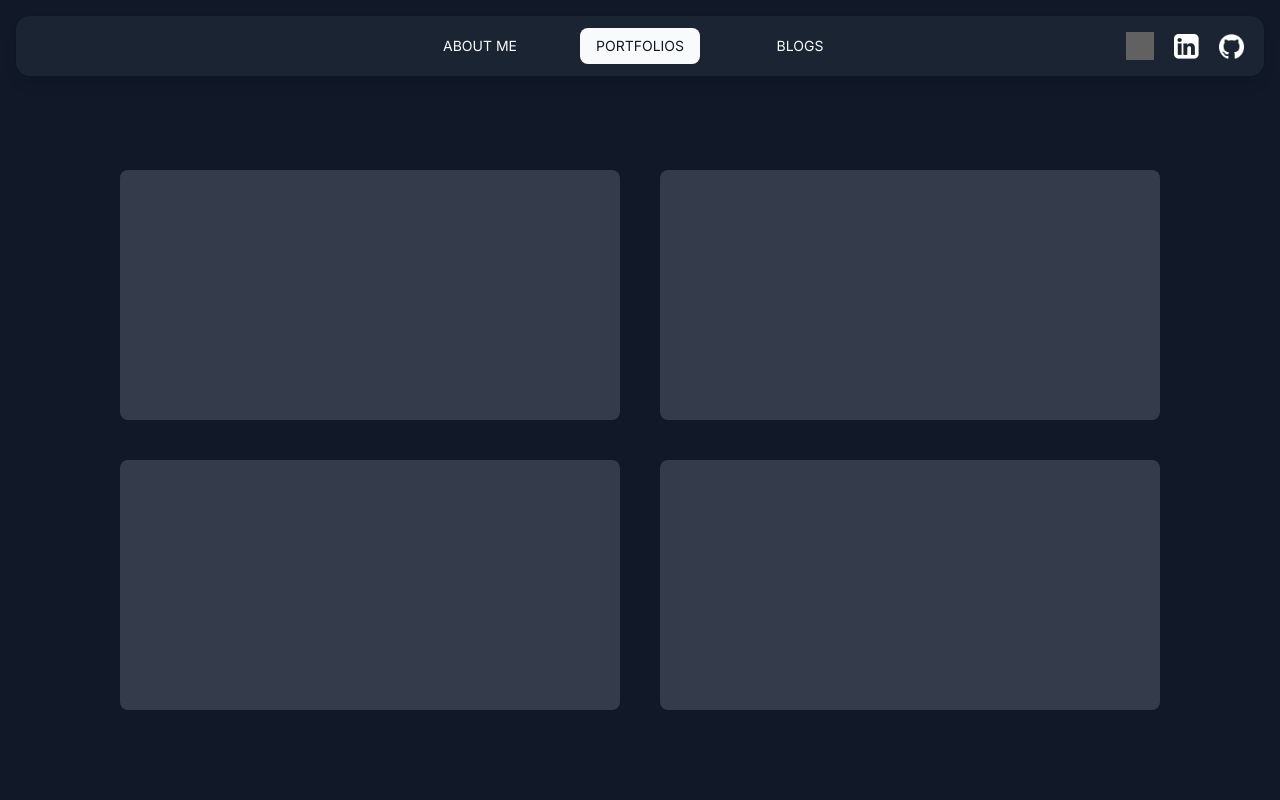
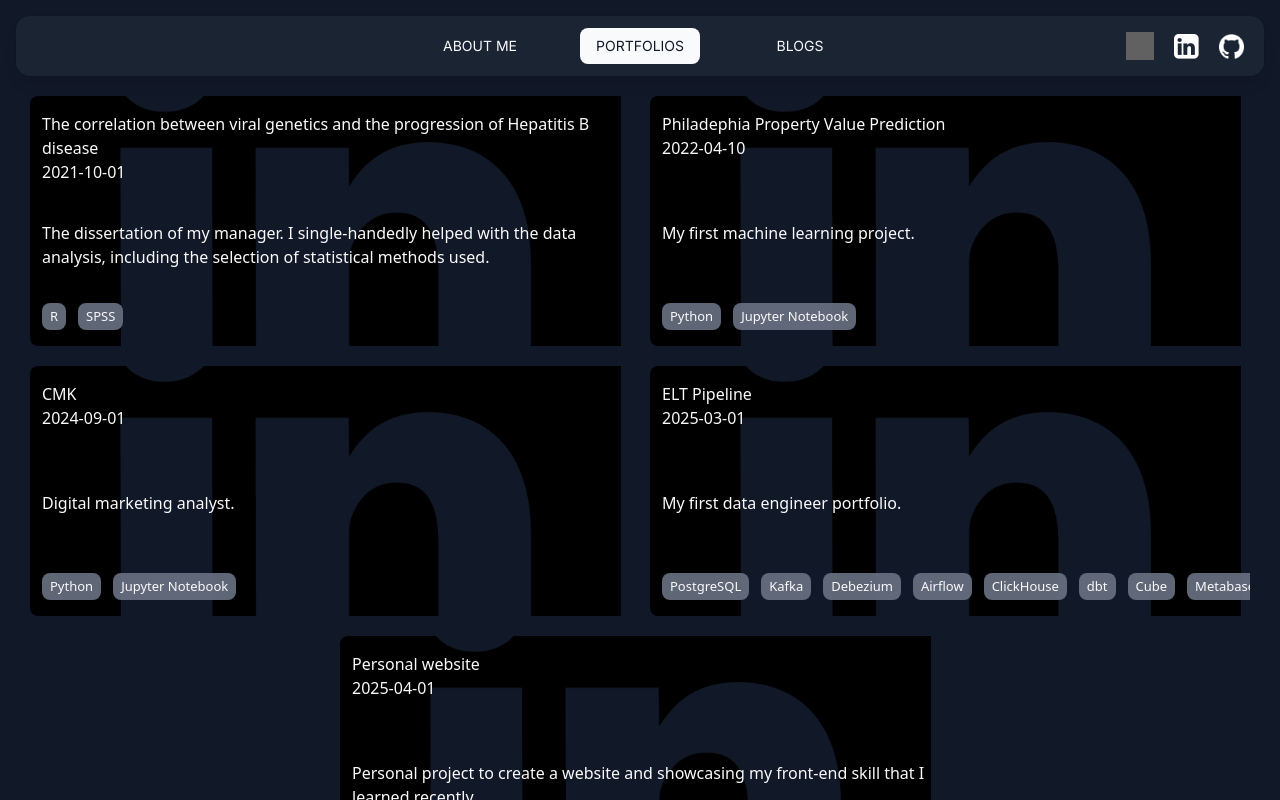
Before and after one commit to b1llywitant0/personal-website, a React (Vite) app: page /personal-website/portfolios in a window 1280 px wide. Built offline with nearby package versions, Linux system fonts and the light colour scheme; grey boxes are pictures that could not be loaded.

Commit message:
Feat: Adding initial portfolios

```diff
--- a/src/components/Card/Portfolio.tsx
+++ b/src/components/Card/Portfolio.tsx
@@ -1,6 +1,35 @@
-export function Portfolio() {
+interface PortfolioProps {
+    title: string
+    img: string
+    startDate: string
+    tools: string[]
+    briefDescription: string
+}
+
+export function Portfolio(props: PortfolioProps) {
     return (
-        <div className="w-[500px] h-[250px] rounded-md bg-gray-500/40">
+        <div
+            className="w-[600px] h-[250px] relative rounded-md bg-cover bg-center p-3"
+            style={{ backgroundImage: `url(${props.img})` }}
+        >
+            <div className="absolute top-4 flex flex-col">
+                <span>{props.title}</span>
+                <span>{props.startDate}</span>
+            </div>
+            <div className="absolute top-1/2">
+                <p>
+                    {props.briefDescription}
+                </p>
+            </div>
+            <div className="absolute bottom-4 flex flex-row items-center justify-start gap-3 cursor-default">
+                {props.tools
+                ? props.tools.map((item) => (
+                    <div className="px-2 py-1 w-fit h-fit rounded-md bg-gray-500/90 text-[13px] hover:bg-gray-800">
+                        {item}
+                    </div>
+                    ))
+                : ''}
+            </div>
         </div>
     )
 }
--- a/src/pages/home/Banner.tsx
+++ b/src/pages/home/Banner.tsx
@@ -161,7 +161,7 @@ export function Banner() {
       style={{
         backgroundImage,
       }}
-      className="h-screen w-full flex flex-col justify-center gap-10 items-center text-text-inverted"
+      className="h-screen relative w-full flex flex-col justify-center gap-10 items-center text-text-inverted"
     >
       <div className="flex flex-col items-center mt-10 cursor-default">
         <motion.span
@@ -197,12 +197,12 @@ export function Banner() {
           <Marquee items={techStackItems2} />
         </div>
       </motion.div>
-      <div className="absolute flex flex-row gap-1 items-center bottom-5">
+      <motion.div className="absolute flex flex-row gap-1 items-center bottom-5">
         <ArrowDown className="animate-bounce" />
         <span className="inline-block align-middle cursor-default">
           Scroll-down to see more
         </span>
-      </div>
+      </motion.div>
     </motion.section>
   )
 }
--- a/src/pages/layout.tsx
+++ b/src/pages/layout.tsx
@@ -15,7 +15,7 @@ export function Layout() {
           initial={{ opacity: 0, y: 100 }}
           animate={{ opacity: 1, y: 0 }}
           exit={{ opacity: 0, y: -100 }}
-          transition={{ duration: 1 }}
+          transition={{ duration: 0.5 }}
         >
           {outlet}
         </motion.div>
--- a/src/pages/portfolios/index.tsx
+++ b/src/pages/portfolios/index.tsx
@@ -1,22 +1,112 @@
 import { Portfolio } from "@/components/Card/Portfolio";
 import { Reveal } from "@/components/Reveal/Reveal";
+import Test from '../../assets/icons/linkedin-icon-black-png.png'
+
+interface PortfolioItem {
+  id: number
+  title: string
+  img: string
+  startDate: string
+  role: string
+  tools: string[]
+  briefDescription: string
+}
+
+const PortfolioItems: PortfolioItem[] = [
+  {
+    id: 1,
+    title: 'The correlation between viral genetics and the progression of Hepatitis B disease',
+    img: Test,
+    startDate: '2021-10-01',
+    role: 'Data Analyst',
+    tools: [
+      'R',
+      'SPSS',
+    ],
+    briefDescription: 'The dissertation of my manager. I single-handedly helped with the data analysis, including the selection of statistical methods used.'
+  },
+  {
+    id: 2,
+    title: 'Philadephia Property Value Prediction',
+    img: Test,
+    startDate: '2022-04-10',
+    role: 'Data Scientist',
+    tools: [
+      'Python',
+      'Jupyter Notebook',
+    ],
+    briefDescription: 'My first machine learning project.'
+  },
+  {
+    id: 3,
+    title: 'CMK',
+    img: Test,
+    startDate: '2024-09-01',
+    role: 'Data Analyst',
+    tools: [
+      'Python',
+      'Jupyter Notebook',
+    ],
+    briefDescription: 'Digital marketing analyst.'
+  },
+  {
+    id: 4,
+    title: 'ELT Pipeline',
+    img: Test,
+    startDate: '2025-03-01',
+    role: 'Analytics Engineer',
+    tools: [
+      'PostgreSQL',
+      'Kafka',
+      'Debezium',
+      'Airflow',
+      'ClickHouse',
+      'dbt',
+      'Cube',
+      'Metabase',
+    ],
+    briefDescription: 'My first data engineer portfolio.'
+  },
+  {
+    id: 5,
+    title: 'Personal website',
+    img: Test,
+    startDate: '2025-04-01',
+    role: 'Front-end Engineer',
+    tools: [
+      'React',
+      'Vite',
+      'HTML',
+      'CSS',
+      'JavaScript',
+      'TypeScript',
+      'ShadCN',
+      'Tailwind',
+      'Framer Motion',
+    ],
+    briefDescription: 'Personal project to create a website and showcasing my front-end skill that I learned recently.'
+  }
+
+]
 
 export function Portfolios() {
   return (
-    <div className="flex flex-col items-center justify-center min-h-svh bg-background-dark text-text-inverted gap-10">
-      <div className="flex flex-row flex-wrap items-center justify-center gap-10 mt-20">
-        <Reveal slide={true} vertical={false}>
-          <Portfolio />
-        </Reveal>
-        <Reveal slide={true} vertical={false}>
-          <Portfolio />
-        </Reveal>
-        <Reveal slide={true} vertical={false}>
-          <Portfolio />
-        </Reveal>
-        <Reveal slide={true} vertical={false}>
-          <Portfolio />
-        </Reveal>
+    <div className="flex flex-col items-center justify-center h-fill mt-4 bg-background-dark text-text-inverted gap-10">
+      <div className="flex flex-row flex-wrap items-center justify-center gap-5 mt-20">
+        {
+          PortfolioItems.map((item) => (
+            <Reveal slide={true} vertical={false}>
+              <Portfolio
+                key={item.id}
+                img={item.img}
+                title={item.title}
+                startDate={item.startDate}
+                tools={item.tools}
+                briefDescription={item.briefDescription}
+              />
+            </Reveal>
+          ))
+        }
       </div>
     </div>
   )
```
